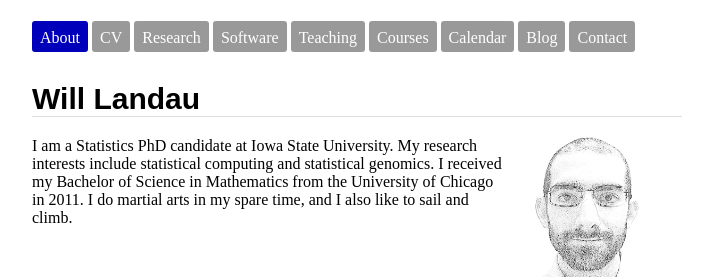
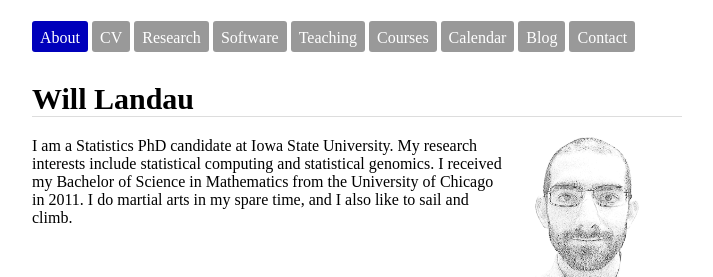
Before and after one commit to wlandau/wlandau.github.io, a Jekyll site: the page built from index.html, in a window 1280 px wide. Shown: the top 277 px of the page, without its empty margins (303-1016 px from the left). Built offline with Jekyll 4.4.1, drawn with Linux system fonts in a browser that asks for light colours; nearby versions of some CDN libraries.

Commit message:
playing with headings

```diff
--- a/css/wml-custom.css
+++ b/css/wml-custom.css
@@ -10,7 +10,7 @@
 }
 
 h1, h2, h3, h4{
-  font-family: sans-serif;
+ /* font-family: sans-serif; */
 }
 
 h1{
```
